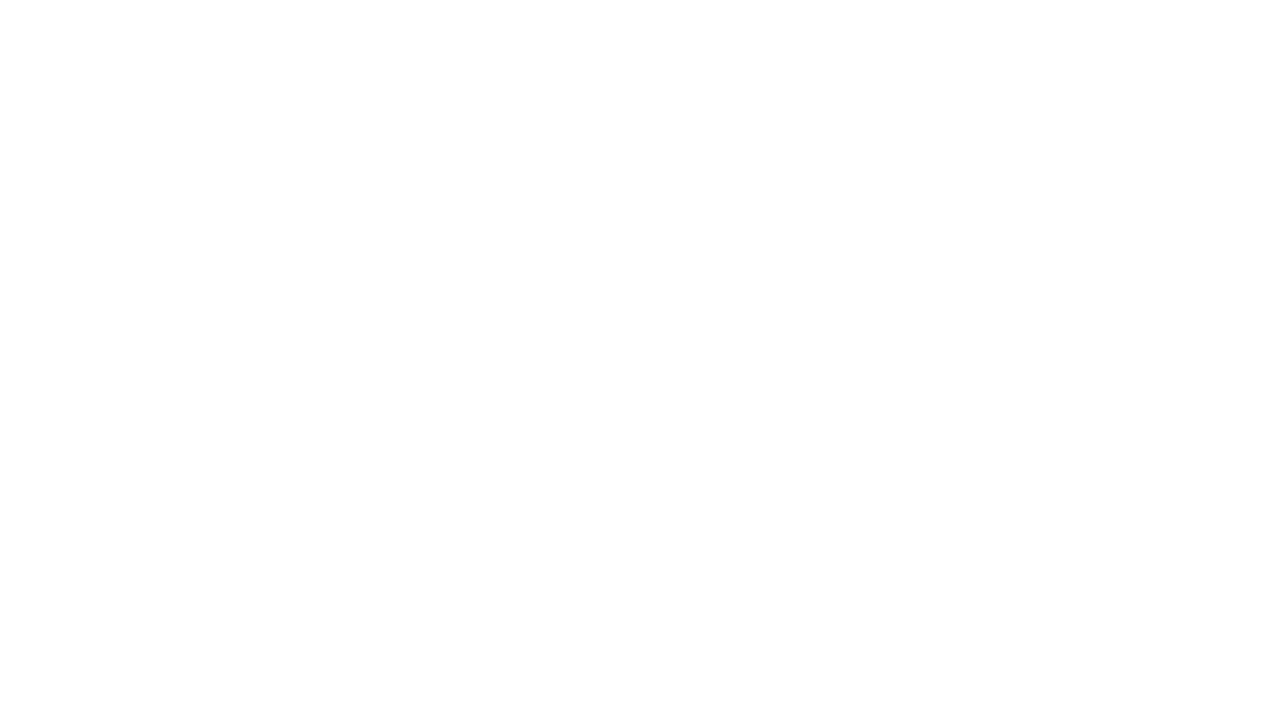
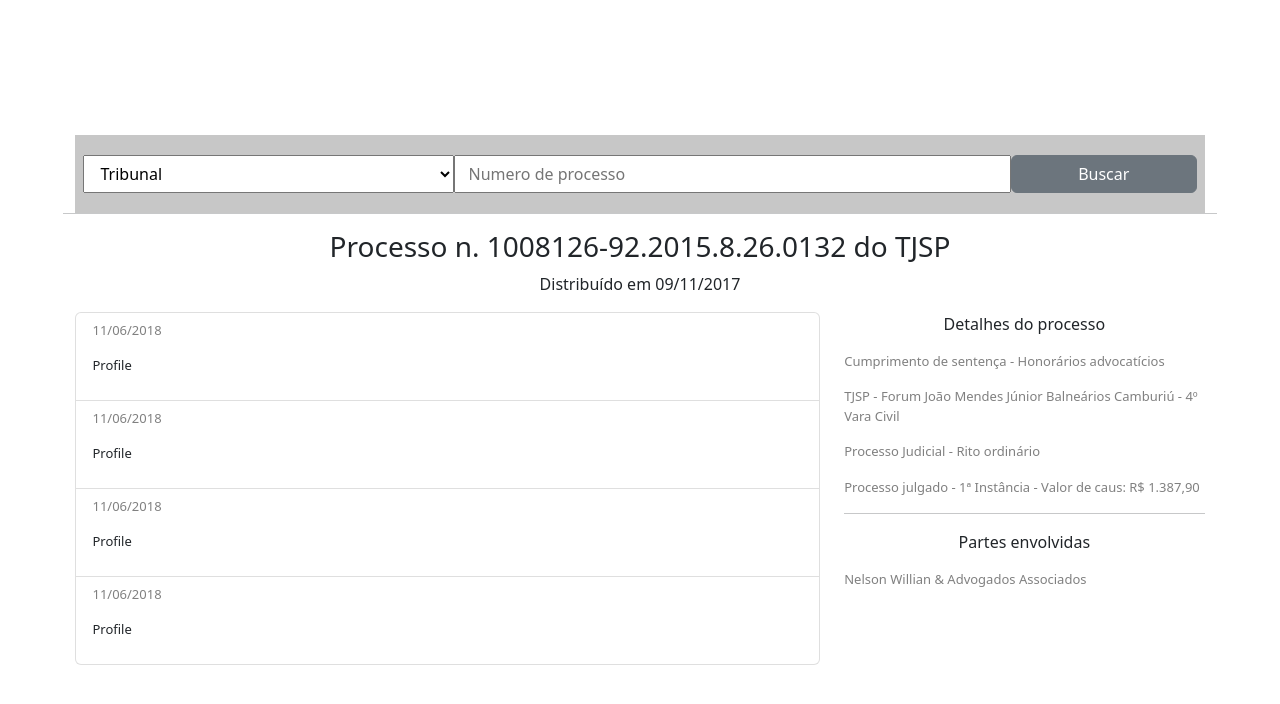
Before and after one commit to abnerdsilva/desafio-consulta-processual, a React (Vite) app in the folder frontend/: page /details in a window 1280 px wide. Before the commit this address had no page. Shown: the top 704 px of the page. Built offline with nearby package versions, Linux system fonts and the light colour scheme.

Commit message:
add pagina detalhes processo

```diff
--- a/frontend/src/App.jsx
+++ b/frontend/src/App.jsx
@@ -10,6 +10,7 @@ function App() {
     <div className="App">
       <Routes>
         <Route path="/" element={<HomePage />} />
+        <Route path="details" element={<DetailsPage />} />
       </Routes>
     </div>
   )
--- a/frontend/src/components/SearchComponent.jsx
+++ b/frontend/src/components/SearchComponent.jsx
@@ -1,16 +1,19 @@
 import * as React from 'react';
+import { Link } from 'react-router-dom';
 
 function SearchComponent() {
     return (
-        <div>
-            <select  name="select" style={{width: '15rem', height: '30px'}} placeholder='Tribunal'>
-                <option value="valor1">Tribunal</option>
-                <option value="valor2">Valor 2</option>
-                <option value="valor3">Valor 3</option>
-            </select>
+        <div className='container' style={{ backgroundColor: '#c7c7c7', padding: '20px' }}>
+            <div className="row">
+                <select className='col-4' name="select" placeholder='Tribunal'>
+                    <option value="valor1">Tribunal</option>
+                    <option value="valor2">Valor 2</option>
+                    <option value="valor3">Valor 3</option>
+                </select>
 
-            <input type="text" placeholder='Numero de processo' style={{width:'15rem', height: '30px', marginLeft: '20px', marginRight: '20px'}} />
-            <button className='btn btn-secondary'>Buscar</button>
+                <input type="text" className='col-6' placeholder='Numero de processo' />
+                <Link to="/details" className='col-2 btn btn-secondary'>Buscar</Link>
+            </div>
         </div>
     )
 }
--- /dev/null
+++ b/frontend/src/pages/details/DetailsPage.jsx
@@ -0,0 +1,63 @@
+import * as React from 'react';
+import SearchComponent from '../../components/SearchComponent';
+
+import './Index.css'
+
+function DetailsPage() {
+    return (
+        <div className='row'>
+            <div>
+                <SearchComponent />
+            </div>
+
+            <hr />
+
+            <div className='container'>
+                <h3 >Processo n. 1008126-92.2015.8.26.0132 do TJSP</h3>
+
+                <p className=''>Distribuído em 09/11/2017</p>
+
+                <div className='row'>
+                    <div className='col-8'>
+                        <div role="tabpanel">
+                            <div className="list-group">
+                                {/* <p className="list-group-item list-group-item-secondary" role="tab">Movimentações</p> */}
+                                <div className="list-group-item" role="tab">
+                                    <p className='detalhe'>11/06/2018</p>
+                                    <p style={{ fontSize: 'small', textAlign: 'start' }}>Profile</p>
+                                </div>
+                                <div className="list-group-item" role="tab">
+                                    <p className='detalhe'>11/06/2018</p>
+                                    <p style={{ fontSize: 'small', textAlign: 'start' }}>Profile</p>
+                                </div>
+                                <div className="list-group-item" role="tab">
+                                    <p className='detalhe'>11/06/2018</p>
+                                    <p style={{ fontSize: 'small', textAlign: 'start' }}>Profile</p>
+                                </div>
+                                <div className="list-group-item" role="tab">
+                                    <p className='detalhe'>11/06/2018</p>
+                                    <p style={{ fontSize: 'small', textAlign: 'start' }}>Profile</p>
+                                </div>
+                            </div>
+                        </div>
+                    </div>
+
+                    <div className="col-4">
+                        <p>Detalhes do processo</p>
+                        <p className='detalhe'>Cumprimento de sentença - Honorários advocatícios</p>
+                        <p className='detalhe'>TJSP - Forum João Mendes Júnior Balneários Camburiú - 4º Vara Civil</p>
+                        <p className='detalhe'>Processo Judicial - Rito ordinário</p>
+                        <p className='detalhe'>Processo julgado - 1ª Instância - Valor de caus: R$ 1.387,90</p>
+
+                        <hr />
+
+                        <p>Partes envolvidas</p>
+                        <p className='detalhe'>Nelson Willian & Advogados Associados</p>
+                    </div>
+                </div>
+            </div>
+        </ div >
+    )
+}
+
+export default DetailsPage
--- /dev/null
+++ b/frontend/src/pages/details/Index.css
@@ -0,0 +1,11 @@
+body {
+  margin: 0;
+  padding: auto;
+}
+
+p.detalhe {
+  color: rgba(109, 109, 109, 0.87);
+  font-size: small;
+
+  text-align: start;
+}
--- /dev/null
+++ b/frontend/src/pages/home/Index.css
@@ -0,0 +1,7 @@
+body {
+    margin: 0;
+    display: flex;
+    place-items: center;
+    min-width: 320px;
+    min-height: 100vh;
+  }
```
